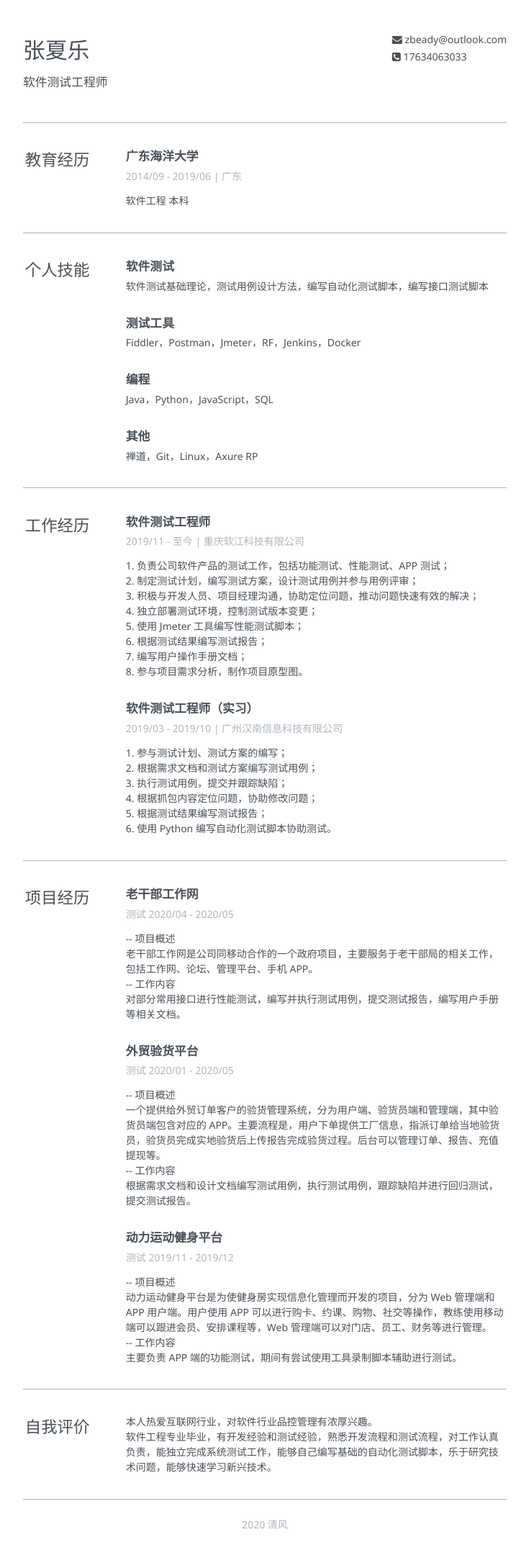
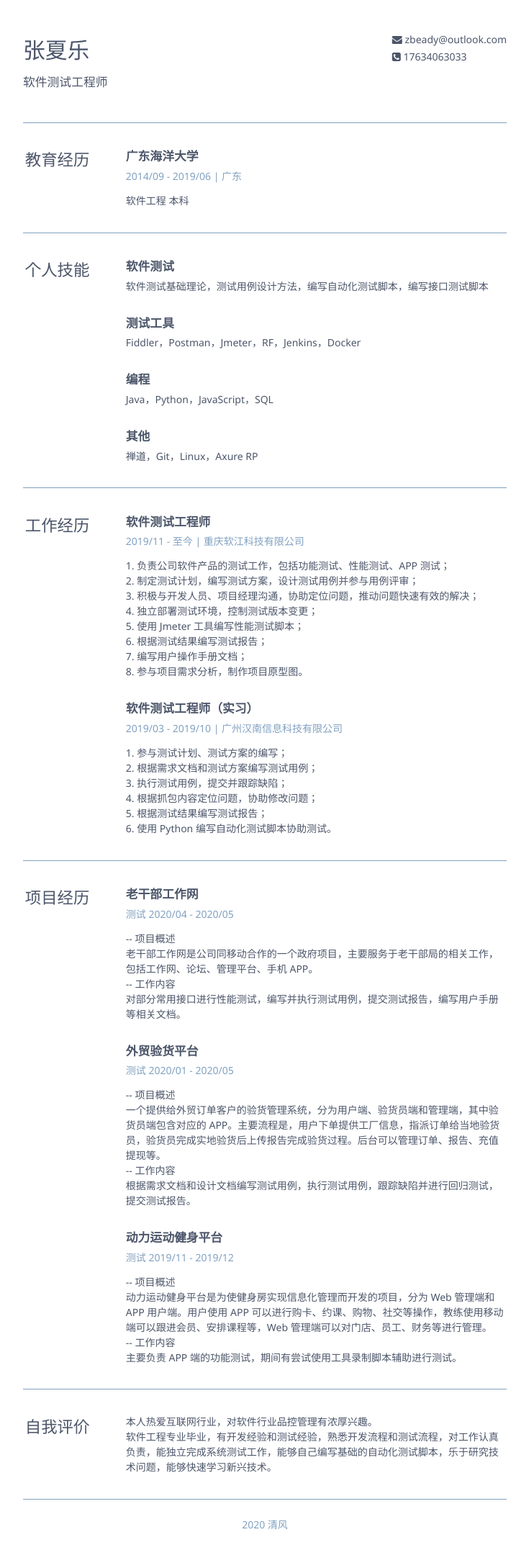
Before and after one commit to breezeer/resume, a Jekyll site: the page built from index.html, in a window 1280 px wide. Shown: the whole page at 72% size, without its empty margins (272-1007 px from the left). Built offline with Jekyll 4.4.1, drawn with Linux system fonts in a browser that asks for light colours.

Commit message:
2020/08/14 08:02:41

```diff
--- a/_config.yml
+++ b/_config.yml
@@ -1,5 +1,6 @@
 title: '个人简历'
 baseurl: ""
+color: "nord"
 exclude:
   - README.md
   - Gemfile
```
Also changed, not shown: README.md, 1 other file.
